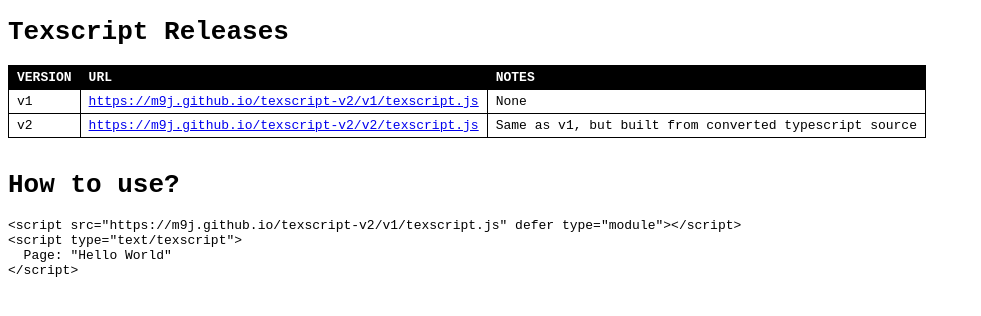
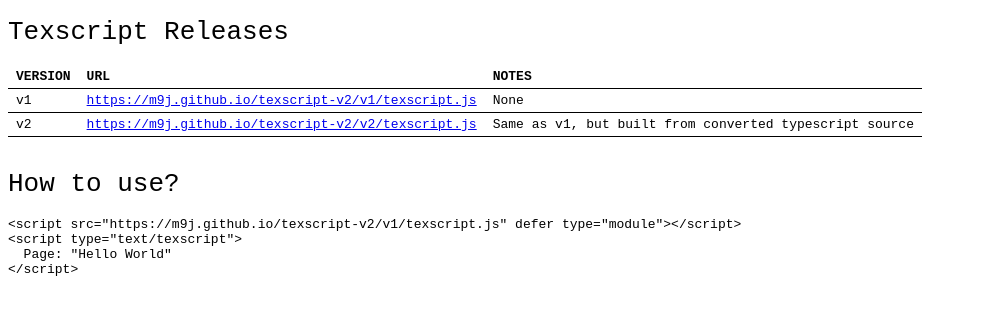
Before and after one commit to M9J/texscript, a website built with webpack: page releases/index.html in a window 1280 px wide. Shown: the whole page, without its empty margins (0-981 px from the left). Built offline with nearby package versions, Linux system fonts and the light colour scheme.

Commit message:
release page updates

```diff
--- a/releases/index.html
+++ b/releases/index.html
@@ -5,22 +5,22 @@
     <meta name="viewport" content="width=device-width, initial-scale=1.0" />
     <title>Texscript</title>
     <style>
+      h1 {
+        font-weight: 100;
+      }
+
       table {
         border-collapse: collapse;
       }
 
-      th {
-        background-color: black;
-        color: white;
-        font-weight: 900;
-        text-align: left;
+      tr {
+        border-bottom: 1px solid black;
       }
 
       th,
       td {
-        border: 1px solid black;
+        text-align: left;
         padding: 4px 8px;
-        text-align: left;
       }
     </style>
   </head>
@@ -29,7 +29,7 @@
     <table id="releases-table"></table>
     <br />
     <h1>How to use?</h1>
-    <pre>
+    <pre id="how-to-use-pre">
 &lt;script src="https://m9j.github.io/texscript-v2/v1/texscript.js" defer type="module"&gt;&lt;/script&gt;
 &lt;script type="text/texscript"&gt;
   Page: "Hello World"
@@ -78,5 +78,6 @@
         NOTES: "Same as v1, but built from converted typescript source",
       },
     ]);
+
   </script>
 </html>
```
